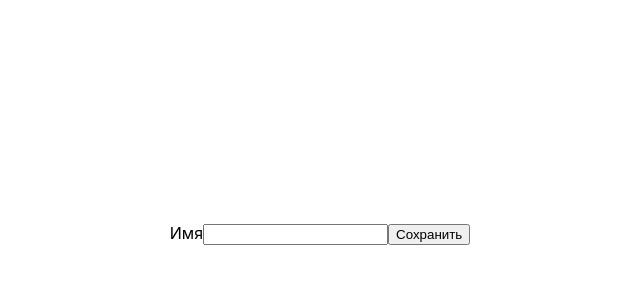
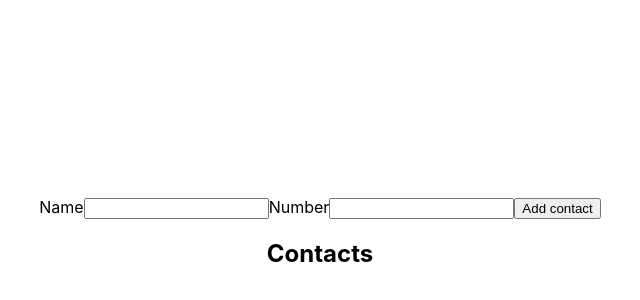
Before and after one commit to akiselyoff/goit-react-hw-02-phonebook, a React (Create React App) app: page / in a window 1280 px wide. Shown: the part 158-458 px from the top of the page, without its empty margins (320-960 px from the left). Built offline with nearby package versions, Linux system fonts and the light colour scheme.

Commit message:
step #2 + some fix

```diff
--- a/src/components/App.js
+++ b/src/components/App.js
@@ -9,12 +9,14 @@ class App extends Component {
 
   handleSubmit = e => {
     e.preventDefault();
-    const input = e.target[0].value;
+    const name = e.target[0].value;
+    const phone = e.target[1].value;
 
     this.setState(prevState => {
       const newContact = {
         id: nanoid(),
-        name: input,
+        name: name,
+        number: phone,
       };
 
       const newContacts = [...prevState.contacts];
@@ -36,7 +38,7 @@ class App extends Component {
       >
         <form action="submit" onSubmit={this.handleSubmit}>
           <label>
-            Имя
+            Name
             <input
               type="text"
               name="name"
@@ -45,13 +47,24 @@ class App extends Component {
               required
             />
           </label>
-          <button type="submit">Сохранить</button>
+          <label>
+            Number
+            <input
+              type="tel"
+              name="number"
+              pattern="\+?\d{1,4}?[-.\s]?\(?\d{1,3}?\)?[-.\s]?\d{1,4}[-.\s]?\d{1,4}[-.\s]?\d{1,9}"
+              title="Phone number must be digits and can contain spaces, dashes, parentheses and can start with +"
+              required
+            />
+          </label>
+          <button type="submit">Add contact</button>
         </form>
         <div>
+          <h2>Contacts</h2>
           <ul>
             {this.state.contacts.map(contact => {
               return (
-                <li>
+                <li key={contact.id}>
                   <p>{contact.name}</p>
                   <p>{contact.number}</p>
                 </li>
```
